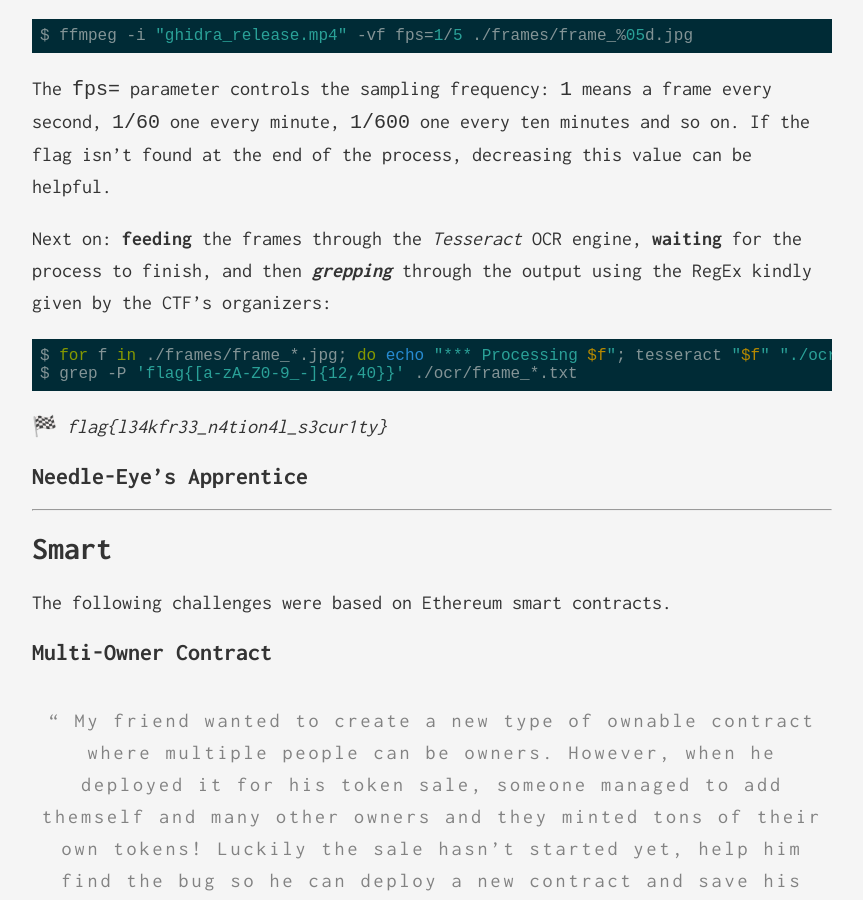
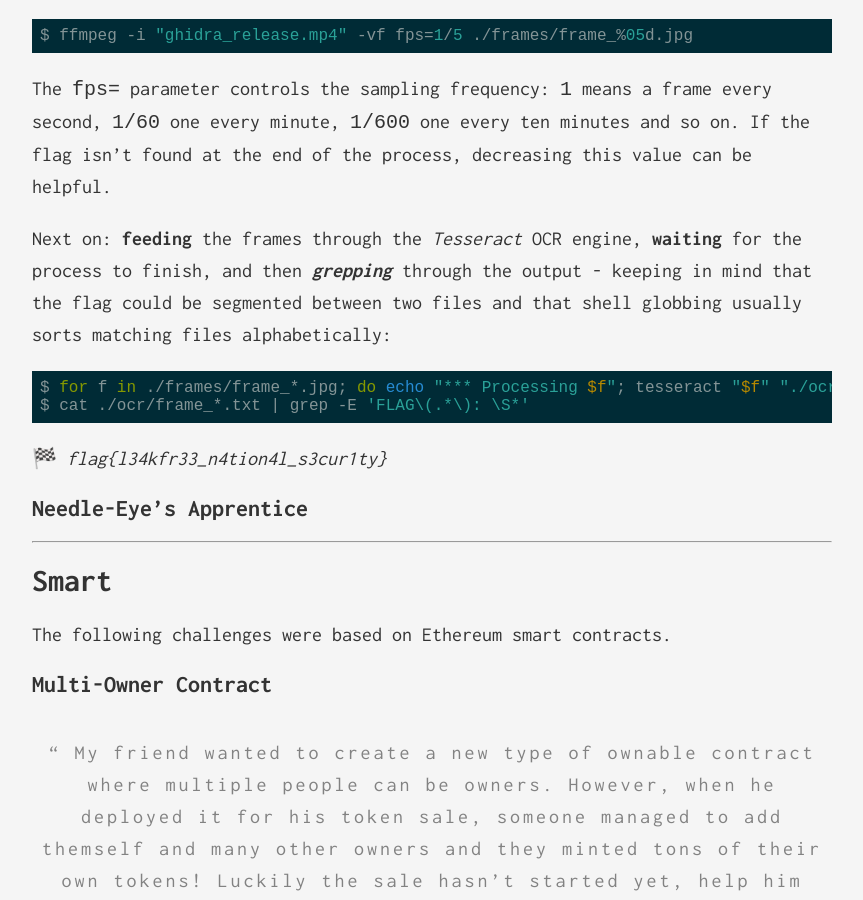
Before and after one commit to born2scan/born2scan.github.io, a Jekyll site: the page built from _posts/2019-04-08-SwampCTF-2019.md, in a window 1280 px wide and 900 px high, scrolled down 3246 px. Shown: the whole window, without its empty margins (208-1071 px from the left). Built offline with Jekyll 4.4.1, drawn with Linux system fonts in a browser that asks for light colours.

Commit message:
writeup fix

````diff
--- a/_posts/2019-04-08-SwampCTF-2019.md
+++ b/_posts/2019-04-08-SwampCTF-2019.md
@@ -88,11 +88,11 @@ $ ffmpeg -i "ghidra_release.mp4" -vf fps=1/5 ./frames/frame_%05d.jpg
 
 The `fps=` parameter controls the sampling frequency: `1` means a frame every second, `1/60` one every minute, `1/600` one every ten minutes and so on. If the flag isn't found at the end of the process, decreasing this value can be helpful.
 
-Next on: **feeding** the frames through the _Tesseract_ OCR engine, **waiting** for the process to finish, and then **_grepping_** through the output using the RegEx kindly given by the CTF's organizers:
+Next on: **feeding** the frames through the _Tesseract_ OCR engine, **waiting** for the process to finish, and then **_grepping_** through the output - keeping in mind that the flag could be segmented between two files and that shell globbing usually sorts matching files alphabetically:
 
 ```bash
 $ for f in ./frames/frame_*.jpg; do echo "*** Processing $f"; tesseract "$f" "./ocr/${$(basename $f)%.jpg}.txt"; done
-$ grep -P 'flag{[a-zA-Z0-9_-]{12,40}}' ./ocr/frame_*.txt
+$ cat ./ocr/frame_*.txt | grep -E 'FLAG\(.*\): \S*'
 ```
 
 🏁 _flag{l34kfr33_n4tion4l_s3cur1ty}_{: .spoiler}
````
